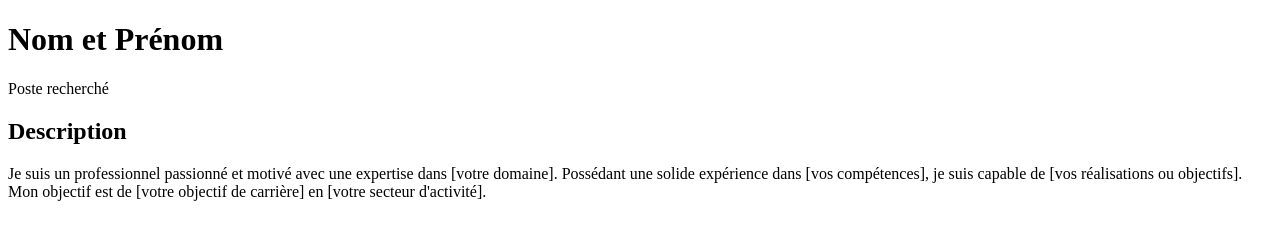
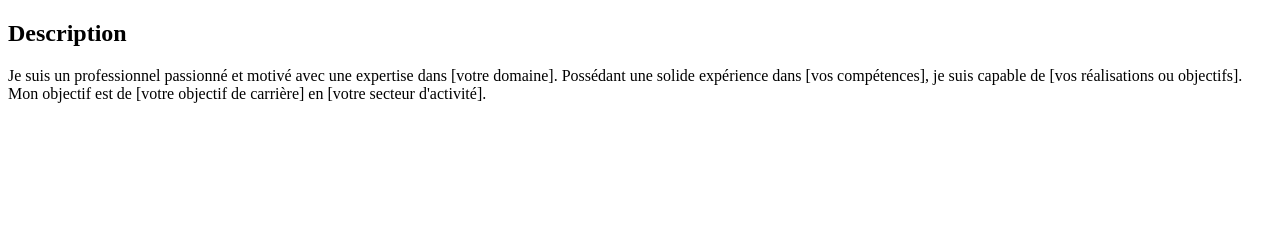
Before and after one commit to Bovisaloukou/git-mon-cv, a plain HTML site: page index.html in a window 1280 px wide. Drawn offline with Linux system fonts and the light colour scheme.

Commit message:
mise en place de la section description

```diff
--- a/index.html
+++ b/index.html
@@ -7,11 +7,6 @@
 </head>
 <body>
 
-    <header>
-        <h1>Nom et Prénom</h1>
-        <p>Poste recherché</p>
-    </header>
-
     <section id="description">
         <h2>Description</h2>
         <p>Je suis un professionnel passionné et motivé avec une expertise dans [votre domaine]. Possédant une solide expérience dans [vos compétences], je suis capable de [vos réalisations ou objectifs]. Mon objectif est de [votre objectif de carrière] en [votre secteur d'activité].</p>
```
